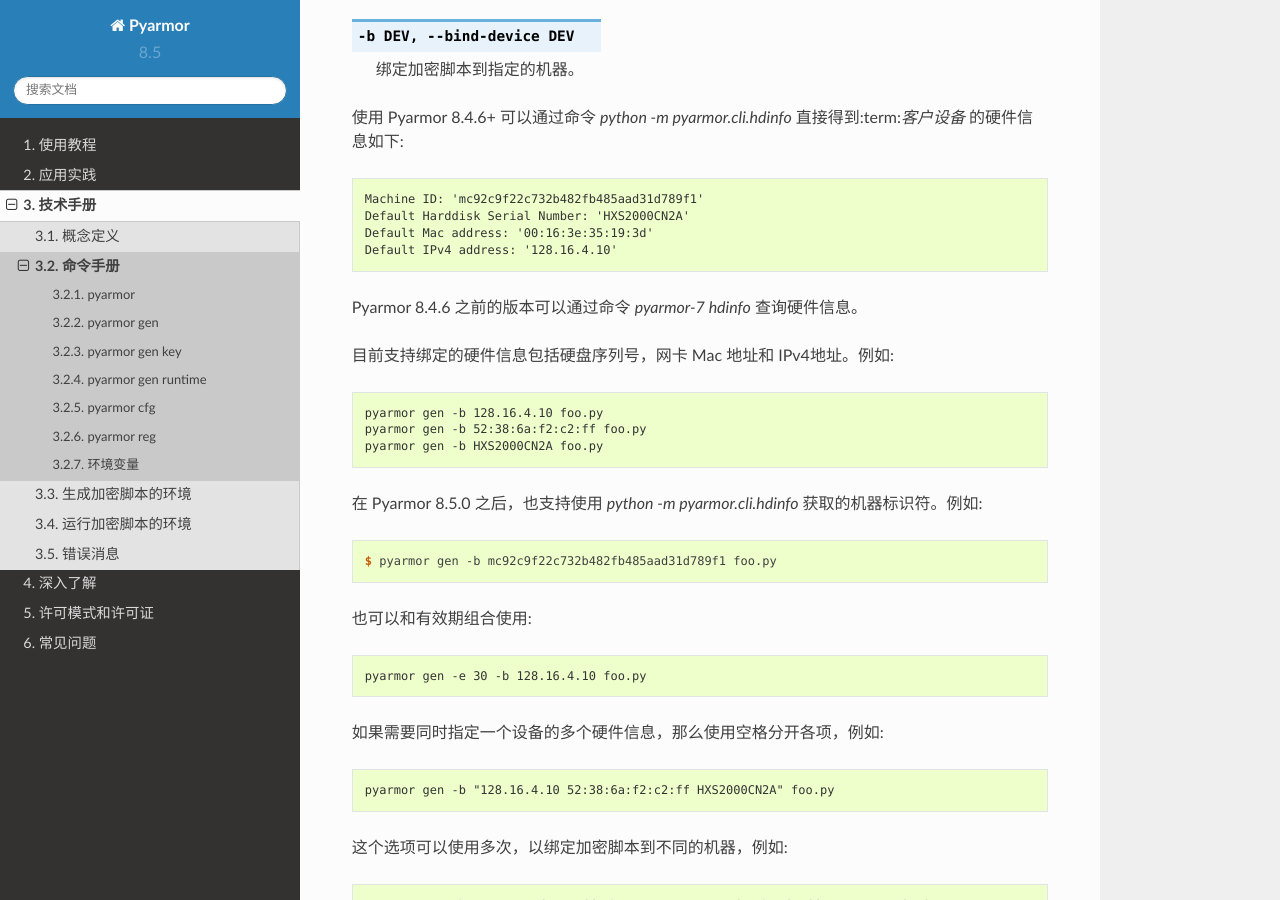
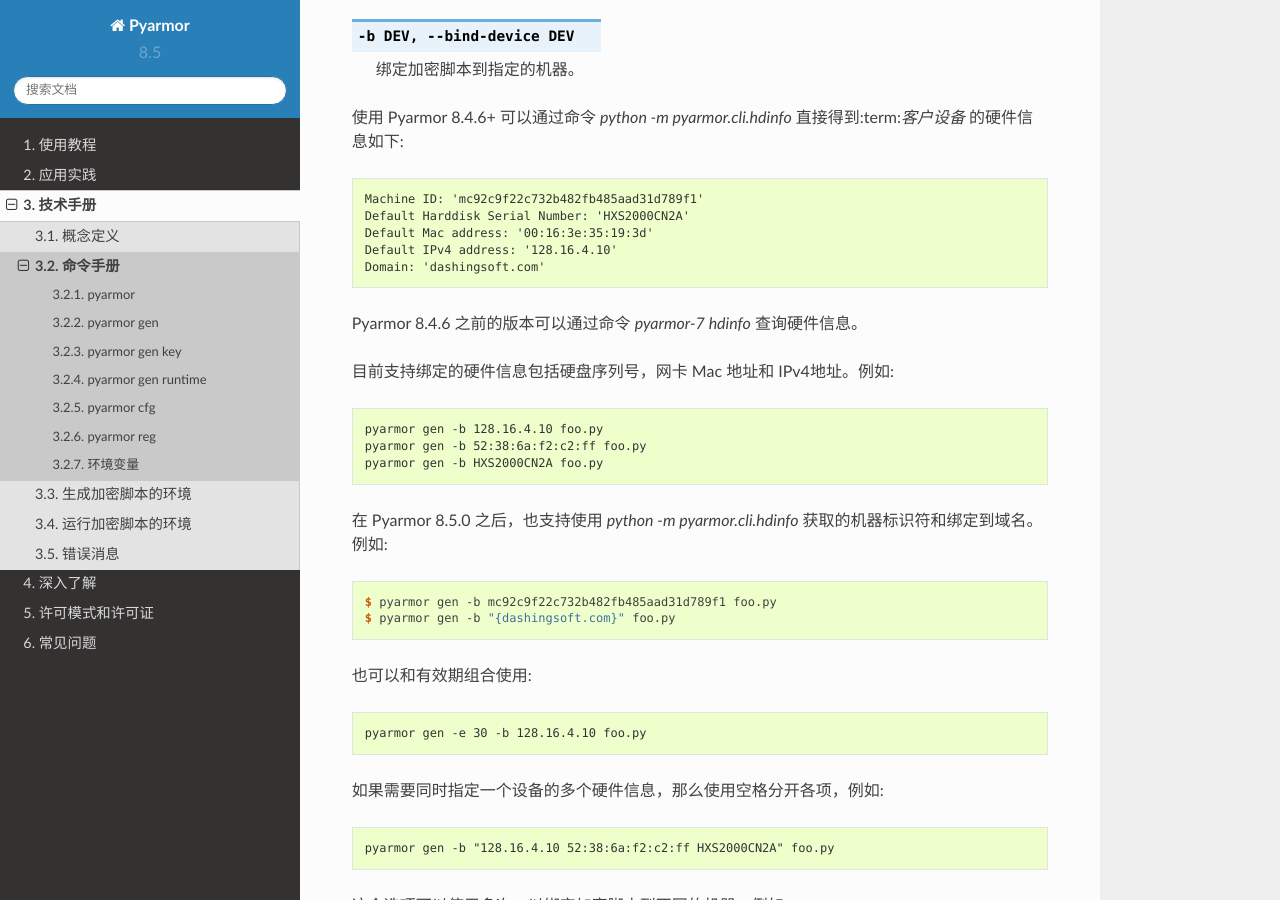
Before and after one commit to dashingsoft/pyarmor-docs-zh, a Sphinx documentation site: the page built from docs/reference/man.rst, in a window 1280 px wide and 900 px high, scrolled down 8504 px. Built offline with Sphinx 7.4.7 and the Read the Docs theme 2.0.0, drawn with Linux system fonts in a browser that asks for light colours.

Commit message:
Bind to domain name

```diff
--- a/docs/reference/man.rst
+++ b/docs/reference/man.rst
@@ -301,6 +301,7 @@
     Default Harddisk Serial Number: 'HXS2000CN2A'
     Default Mac address: '00:16:3e:35:19:3d'
     Default IPv4 address: '128.16.4.10'
+    Domain: 'dashingsoft.com'
 
 Pyarmor 8.4.6 之前的版本可以通过命令 `pyarmor-7 hdinfo` 查询硬件信息。
 
@@ -310,9 +311,10 @@
   pyarmor gen -b 52:38:6a:f2:c2:ff foo.py
   pyarmor gen -b HXS2000CN2A foo.py
 
-在 Pyarmor 8.5.0 之后，也支持使用 `python -m pyarmor.cli.hdinfo` 获取的机器标识符。例如::
+在 Pyarmor 8.5.0 之后，也支持使用 `python -m pyarmor.cli.hdinfo` 获取的机器标识符和绑定到域名。例如::
 
     $ pyarmor gen -b mc92c9f22c732b482fb485aad31d789f1 foo.py
+    $ pyarmor gen -b "{dashingsoft.com}" foo.py
 
 也可以和有效期组合使用::
 
```
